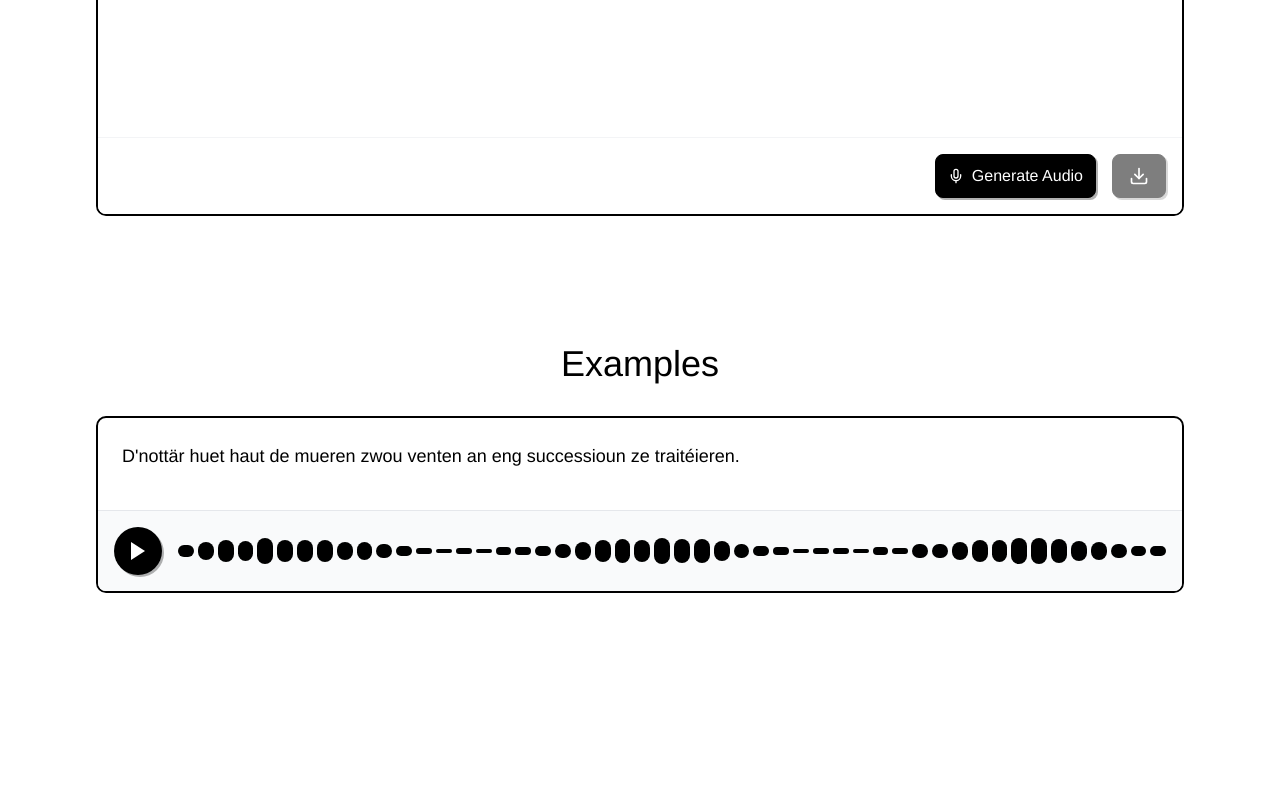
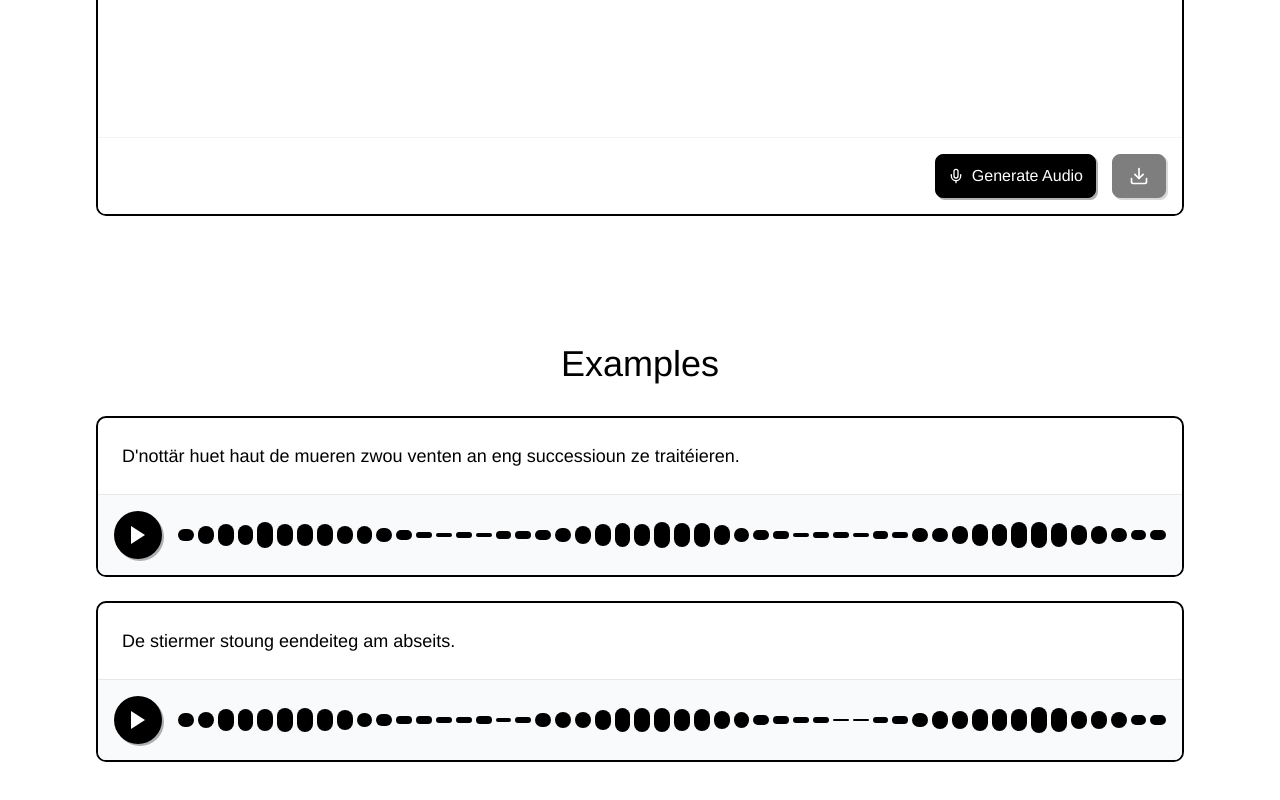
Before and after one commit to Wavemark-Systems/wavemark-nextjs, a Next.js app: page / in a window 1280 px wide. Shown: the part 688-1488 px from the top of the page. Before the commit the page ends 1345 px from the top, so only its background shows below. Built offline with nearby package versions, Linux system fonts and the light colour scheme.

Commit message:
example 2

```diff
--- a/src/components/landing_page/Examples.tsx
+++ b/src/components/landing_page/Examples.tsx
@@ -2,7 +2,12 @@
 
 import { useState, useRef } from "react";
 
-export default function Examples() {
+interface ExampleItemProps {
+  text: string;
+  audioSrc: string;
+}
+
+function ExampleItem({ text, audioSrc }: ExampleItemProps) {
   const [isPlaying, setIsPlaying] = useState(false);
   const audioRef = useRef<HTMLAudioElement | null>(null);
 
@@ -18,15 +23,10 @@ export default function Examples() {
   };
 
   return (
-    <div className="flex flex-col items-center px-4 sm:px-6 lg:px-8 py-8 sm:py-12 lg:py-16 max-w-6xl mx-auto w-full">
-      <h2 className="text-2xl sm:text-3xl lg:text-4xl font-normal text-black mb-6 sm:mb-8 text-center">
-        Examples
-      </h2>
-
     <div className="w-full border-2 border-black rounded-lg overflow-hidden bg-white">
       <div className="p-4 sm:p-6">
-          <p className="text-base sm:text-lg text-black mb-4">
-            D'nottär huet haut de mueren zwou venten an eng successioun ze traitéieren.
+        <p className="text-base sm:text-lg text-black">
+          {text}
         </p>
       </div>
 
@@ -34,7 +34,7 @@ export default function Examples() {
       <div className="border-t border-gray-200 bg-gray-50 p-3 sm:p-4">
         <audio
           ref={audioRef}
-            src="/audio (1).wav"
+          src={audioSrc}
           onEnded={() => setIsPlaying(false)}
           className="hidden"
         />
@@ -77,6 +77,36 @@ export default function Examples() {
         </div>
       </div>
     </div>
+  );
+}
+
+export default function Examples() {
+  const examples = [
+    {
+      text: "D'nottär huet haut de mueren zwou venten an eng successioun ze traitéieren.",
+      audioSrc: "/audio (1).wav"
+    },
+    {
+      text: "De stiermer stoung eendeiteg am abseits.",
+      audioSrc: "/audio (3).wav"
+    }
+  ];
+
+  return (
+    <div className="flex flex-col items-center px-4 sm:px-6 lg:px-8 py-8 sm:py-12 lg:py-16 max-w-6xl mx-auto w-full">
+      <h2 className="text-2xl sm:text-3xl lg:text-4xl font-normal text-black mb-6 sm:mb-8 text-center">
+        Examples
+      </h2>
+
+      <div className="w-full flex flex-col gap-4 sm:gap-6">
+        {examples.map((example, index) => (
+          <ExampleItem
+            key={index}
+            text={example.text}
+            audioSrc={example.audioSrc}
+          />
+        ))}
+      </div>
     </div>
   );
 }
```
Also changed, not shown: 1 other file (tests, documents, lock files or other folders). Lines whose indentation alone changed are shown as unchanged.
